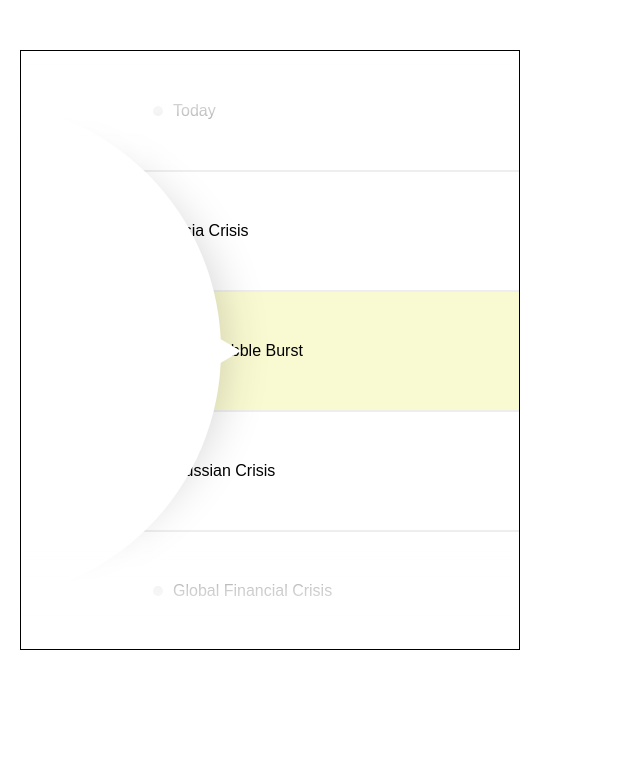
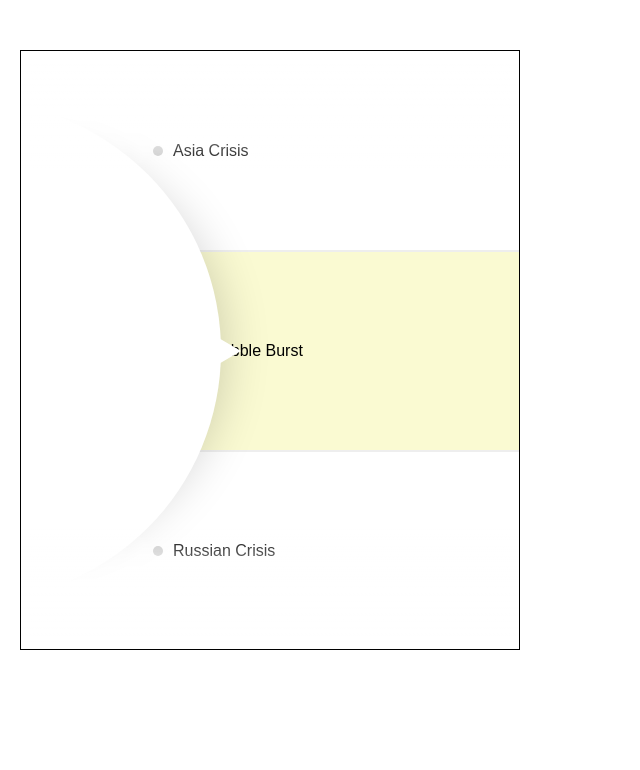
Before and after one commit to MasterPete/ny2016, a PHP site: page / in a window 1280 px wide. Shown: the top 770 px of the page, without its empty margins (0-640 px from the left). Run offline with PHP 8.4, Linux system fonts and the light colour scheme.

Commit message:
update height

```diff
--- a/script.js
+++ b/script.js
@@ -12,7 +12,7 @@ document.ontouchmove = function(e){
 
   var offset = 250;
   var scrollPosition = 0;
-  var elementHeight = 120;
+  var elementHeight = 200;
   var minFontRatio = 0.8;
   var maxFontRatio = 1.4;
 
@@ -51,8 +51,8 @@ document.ontouchmove = function(e){
     scrollPosition = scrollPosition + ev.deltaY;
 
     var activeIndex = -parseInt((scrollPosition) / elementHeight);
-    snapTo(activeIndex);
-//    snapTo(activeIndex + parseInt(ev.velocityY * 2));
+//    snapTo(activeIndex);
+    snapTo(activeIndex + parseInt(ev.velocityY * 2));
 
     foo(scrollPosition);
   });
--- a/styles.css
+++ b/styles.css
@@ -77,7 +77,7 @@ html, body {
     padding-left: 132px;
     border-top: 1px solid #eee;
     border-bottom: 1px solid #eee;
-    height: 120px;
+    height: 200px;
     width: 650px;
     display: -webkit-flex;
     -webkit-align-items: center;
--- a/styles.sass
+++ b/styles.sass
@@ -83,7 +83,7 @@ html, body
     padding-left: 132px
     border-top: 1px solid #eee
     border-bottom: 1px solid #eee
-    height: 120px
+    height: 200px
     width: 650px
     display: -webkit-flex
     -webkit-align-items: center
```
